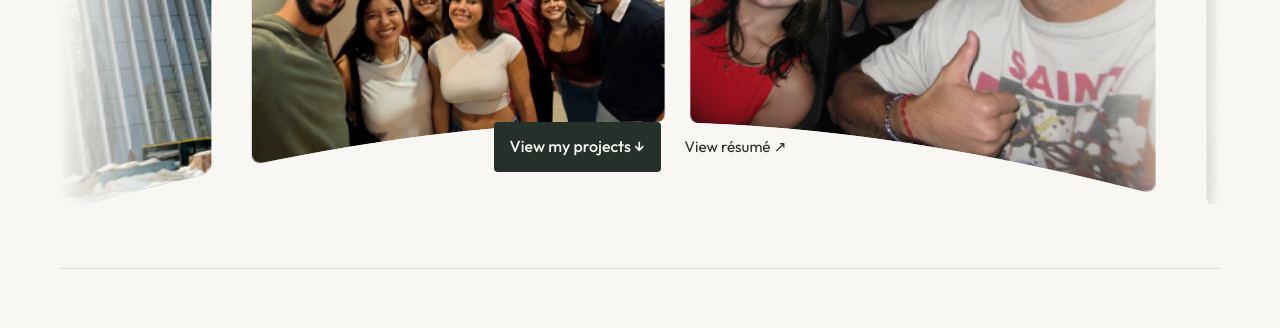
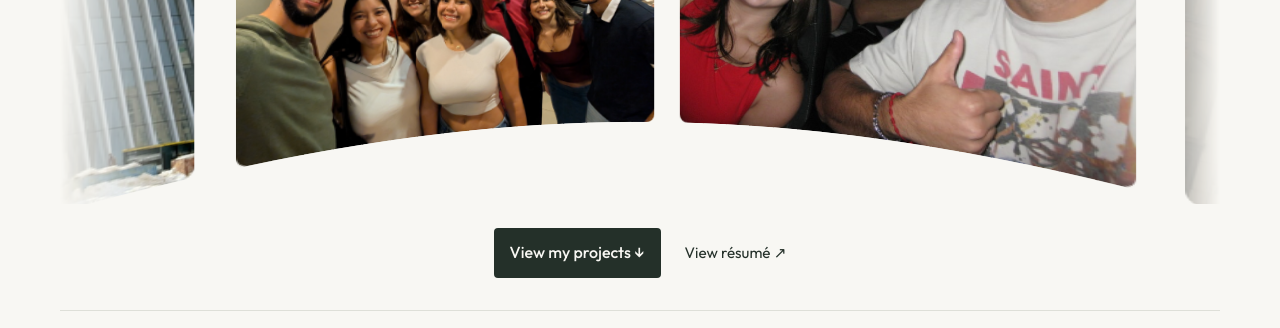
Before and after one commit to NickCancino/PersonalWebsite, a React (Vite) app: page / in a window 1280 px wide. Shown: the part 580-908 px from the top of the page. Built offline with nearby package versions, Linux system fonts and the light colour scheme.

Commit message:
fix: separate hero actions from photos and unify olive accents

```diff
--- a/components/ui/demo.tsx
+++ b/components/ui/demo.tsx
@@ -6,12 +6,15 @@ const photos = [1, 2, 3, 4, 5, 6, 7].map(index => ({
 }));
 
 export function PortfolioHero() {
-  return <TiltedGridHero images={photos} className="tilted-hero" speed={4.5} tileHeight={38} aspectRatio={1.4} gap={10} axis={69} curve={70} fade={10}>
+  return <>
+  <TiltedGridHero images={photos} className="tilted-hero" speed={4.5} tileHeight={38} aspectRatio={1.4} gap={10} axis={69} curve={70} fade={10}>
     <div className="hero-content">
       <div className="hero-title"><p className="eyebrow">Software developer · Miami, FL</p><h1>Hi, I’m Nicolas.</h1><p>I study computer science at FIU and build tools for schools, games, and collectors.</p></div>
-      <div className="hero-actions"><a className="primary-button" href="#work">View my projects <span aria-hidden="true">↓</span></a><a className="secondary-button" href="/CS resume.pdf" target="_blank" rel="noreferrer">View résumé ↗</a></div>
+
     </div>
-  </TiltedGridHero>;
+  </TiltedGridHero>
+      <div className="hero-actions hero-actions-below"><a className="primary-button" href="#work">View my projects <span aria-hidden="true">↓</span></a><a className="secondary-button" href="/CS resume.pdf" target="_blank" rel="noreferrer">View résumé ↗</a></div>
+  </>;
 }
 
 export default PortfolioHero;
--- a/stylesheet.css
+++ b/stylesheet.css
@@ -4,7 +4,7 @@
   --muted: #626b64;
   --line: #dedfd8;
   --surface: #eeeee8;
-  --accent: #3f624c;
+  --accent: #243029;
 }
 * { box-sizing: border-box; }
 html { scroll-behavior: smooth; }
@@ -43,7 +43,7 @@ p { text-wrap: pretty; }
 .secondary-button { font-size: .95rem; }
 .intro, .work, .skills, .contact { border-top: 1px solid var(--line); }
 .intro-grid { display: grid; grid-template-columns: .65fr 1.35fr; gap: 5rem; }
-.about-photo { width: 200px; height: 150px; object-fit: cover; border-radius: .25rem; margin-top: 2rem; }
+.about-photo { width: 240px; height: 180px; object-fit: cover; border-radius: .25rem; margin-top: 2rem; }
 .intro-copy { max-width: 65ch; }
 .intro-copy p { margin: 0 0 1.25rem; color: var(--muted); font-size: 1.05rem; }
 .text-link { font-size: .95rem; }
@@ -169,3 +169,16 @@ p { text-wrap: pretty; }
 .project[id] { scroll-margin-top: 2rem; }
 @media (max-width: 850px) { .portfolio-footer { width: calc(100% - 3rem); } .footer-grid { grid-template-columns: 1fr; gap: 3rem; } }
 @media (max-width: 520px) { .portfolio-footer { width: calc(100% - 2.5rem); padding: 3rem 1rem; } .footer-links-grid { grid-template-columns: repeat(2, minmax(0, 1fr)); row-gap: 2.5rem; column-gap: 1rem; } }
+
+/* Keep the call to action below the moving photos and close to the divider. */
+.hero.section-pad { padding-bottom: 2rem; }
+.hero-actions-below { justify-content: center; margin-top: 1.5rem; }
+.primary-button { background: var(--accent); }
+.primary-button:hover { background: color-mix(in srgb, var(--accent), white 12%); }
+.secondary-button, .text-link, .header-cta, .project-link, .stack-button { color: var(--accent); }
+.header-cta { border-color: var(--accent); }
+.portfolio-footer { background: var(--accent); color: var(--paper); border-color: var(--accent); }
+.footer-brand p, .footer-links-grid a { color: #e0e3d9; }
+.footer-brand-link:hover, .footer-links-grid a:hover { color: #fff; }
+.portfolio-footer :focus-visible { outline-color: var(--paper); }
+.footer-highlight { background: rgba(248,247,243,.4); }
```
